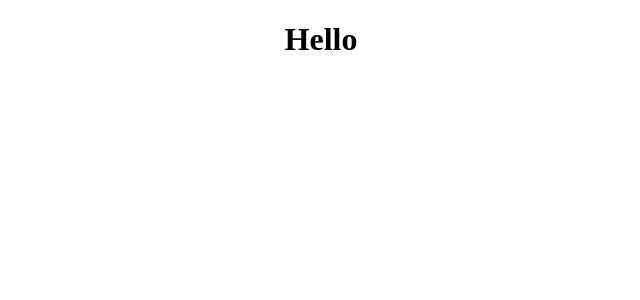
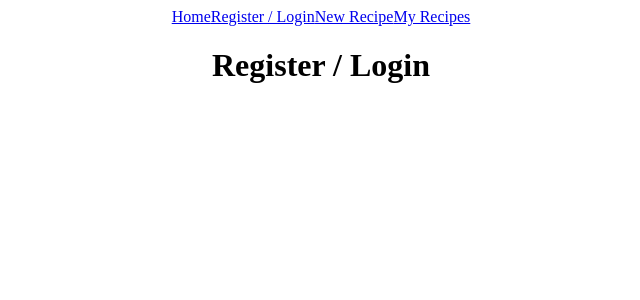
Before and after one commit to martinsliz/the-recipe-app, a React (Create React App) app in the folder client/: page /auth in a window 1280 px wide. Before the commit this address had no page. Shown: the top 300 px of the page, without its empty margins (319-959 px from the left). Built offline with nearby package versions, Linux system fonts and the light colour scheme.

Commit message:
added Navbar component

```diff
--- a/client/src/App.js
+++ b/client/src/App.js
@@ -1,15 +1,22 @@
 import './App.css'
 import { Route, Routes } from 'react-router-dom'
-import axios from 'axios'
-import home from './pages/home'
+// import axios from 'axios'
+import Home from './pages/home'
+import Auth from './pages/auth'
+import NewRecipe from './pages/newRecipe'
+import SavedRecipes from './pages/savedRecipes'
+import Navbar from './components/Navbar'
 
 function App() {
   return (
     <div className="App">
+      <Navbar />
       <Routes>
-        <Route path="/" element={home} />
+        <Route path="/" element={<Home />} />
+        <Route path="/auth" element={<Auth />} />
+        <Route path="/newRecipe" element={<NewRecipe />} />
+        <Route path="/savedRecipes" element={<SavedRecipes />} />
       </Routes>
-      <h1>Hello</h1>
     </div>
   )
 }
--- /dev/null
+++ b/client/src/components/Navbar.jsx
@@ -0,0 +1,17 @@
+import React from 'react'
+import { Link } from 'react-router-dom'
+
+const nav = () => {
+  return (
+    <div className="navbar">
+      <div>
+        <Link to="/">Home</Link>
+        <Link to="/auth">Register / Login</Link>
+        <Link to="/newRecipe">New Recipe</Link>
+        <Link to="/savedRecipes">My Recipes</Link>
+      </div>
+    </div>
+  )
+}
+
+export default nav
--- a/client/src/pages/auth.js
+++ b/client/src/pages/auth.js
@@ -1,7 +1,11 @@
 import React from 'react'
 
 const auth = () => {
-  return <div>Register / Login</div>
+  return (
+    <div>
+      <h1>Register / Login</h1>
+    </div>
+  )
 }
 
 export default auth
```
